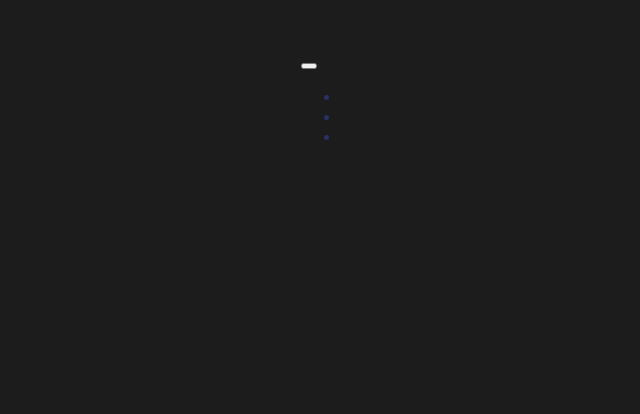
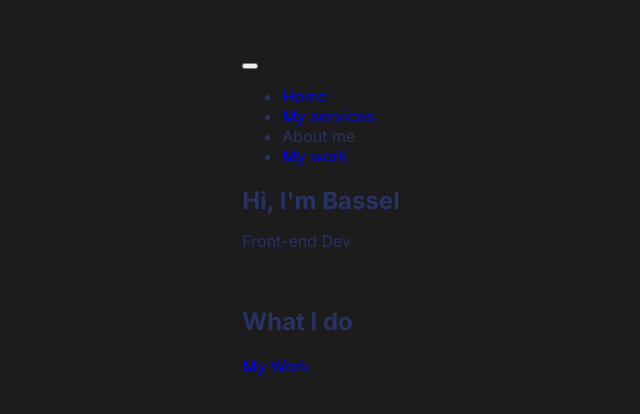
Before and after one commit to Bacell94/newPortfolio, a React (Create React App) app: page / in a window 1280 px wide. Shown: the top 414 px of the page, without its empty margins (319-959 px from the left). Built offline with nearby package versions, Linux system fonts and the light colour scheme.

Commit message:
modified header, added intro & services sections

```diff
--- a/src/App.js
+++ b/src/App.js
@@ -1,9 +1,13 @@
 import Header from "./components/Header";
+import Introduction from "./components/Introduction";
+import MyServices from "./components/MyServices";
 
 export default function App() {
     return (
         <div>
             <Header />
+            <Introduction />
+            <MyServices />
         </div>
     )
 }
--- a/src/components/Header.js
+++ b/src/components/Header.js
@@ -5,12 +5,15 @@ export default function Header() {
             <div className="logo">
                 <img src="" alt="" />
             </div>
-            <button className="nav-toggle" aria-label="nav toggle"></button>
+            <button className="nav-toggle" aria-label="nav toggle">
+                <span className="hamburger"></span>
+            </button>
             <nav className="nav">
                 <ul className="nav__list">
-                    <li className="nav__item"><a href="http://"></a></li>
-                    <li className="nav__item"><a href="http://"></a></li>
-                    <li className="nav__item"><a href="http://"></a></li>
+                    <li className="nav__item"><a className="nav__link" href="#home">Home</a></li>
+                    <li className="nav__item"><a className="nav__link" href="#services">My services</a></li>
+                    <li className="nav__item"><a className="nav__link" href="#"></a>About me</li>
+                    <li className="nav__item"><a className="nav__link" href="#">My work</a></li>
                 </ul>
             </nav>
         </header>
--- /dev/null
+++ b/src/components/Introduction.js
@@ -0,0 +1,10 @@
+export default function Introduction() {
+    return (
+        <section className="intro" id="home">
+            <h1 className="section__title section__title--intro">Hi, I'm <strong>Bassel</strong></h1>
+            <p className="section__subtitle section__subtitle--intro">Front-end Dev</p>
+            <img src="" alt="" />
+        </section>
+
+    )
+}
--- /dev/null
+++ b/src/components/MyServices.js
@@ -0,0 +1,25 @@
+export default function MyServices() {
+    return (
+        <section className="my-services" id="services">
+            <h2 class="section__title section__title--services">What I do</h2>
+            <div class="services">
+                <div class="service">
+                    <h3></h3>
+                    <p></p>
+                </div>
+
+                <div class="service">
+                    <h3></h3>
+                    <p></p>
+                </div>
+
+                <div class="service">
+                    <h3></h3>
+                    <p></p>
+                </div>
+            </div>
+
+            <a href="#work" class="btn">My Work</a>
+        </section>
+    )
+}
```
